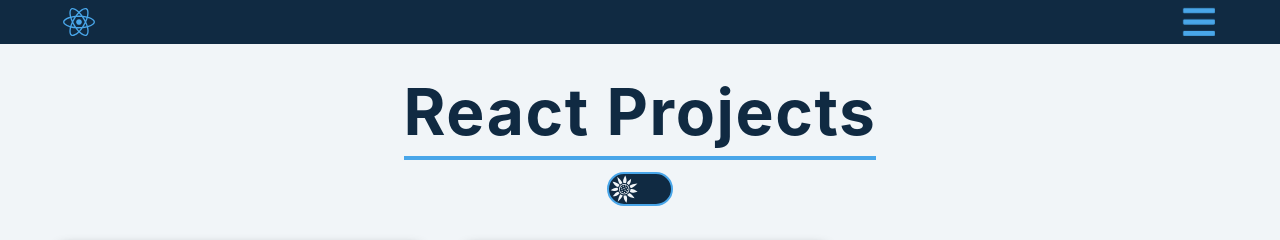
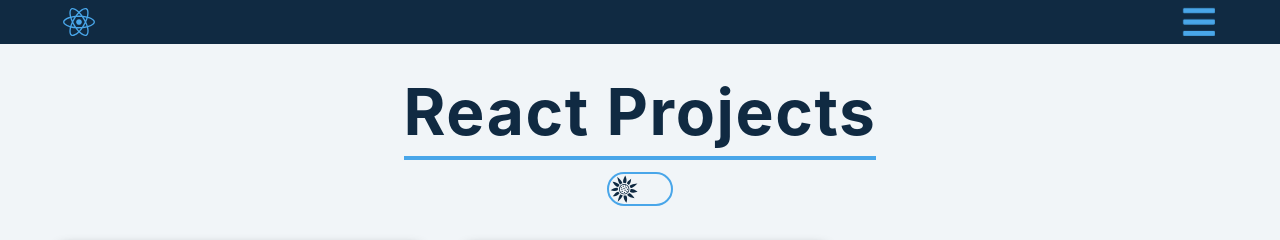
Before and after one commit to mshuber1981/React-JS, a React (Create React App) app: page /#/ in a window 1280 px wide. Shown: the top 240 px of the page. Built offline with nearby package versions, Linux system fonts and the light colour scheme.

Commit message:
Adding theme functionality to context

```diff
--- a/src/App.js
+++ b/src/App.js
@@ -1,4 +1,5 @@
-import { useState, useEffect } from "react";
+import { useEffect, useRef } from "react";
+import { useGlobalContext } from "./context";
 import { HashRouter, Routes, Route } from "react-router-dom";
 // https://v5.reactrouter.com/web/guides/scroll-restoration
 import ScrollToTop from "./components/ScrollToTop";
@@ -25,25 +26,19 @@ const themes = {
 };
 
 export default function App() {
-  const [theme, setTheme] = useState("light");
-
-  function toggleTheme() {
-    theme === "light" ? setTheme("dark") : setTheme("light");
-  }
+  const { theme, setDark, setLight } = useGlobalContext();
+  const setDarkTheme = useRef(setDark);
+  const setLightTheme = useRef(setLight);
 
   useEffect(function () {
-    if (darkMode) {
-      setTheme("dark");
-    } else {
-      setTheme("light");
-    }
+    darkMode ? setDarkTheme.current() : setLightTheme.current();
   }, []);
 
   window
     .matchMedia("(prefers-color-scheme: dark)")
-    .addEventListener("change", function (e) {
-      e.matches ? setTheme("dark") : setTheme("light");
-    });
+    .addEventListener("change", (e) =>
+      e.matches ? setDarkTheme.current() : setLightTheme.current()
+    );
 
   return (
     <HashRouter>
@@ -51,11 +46,7 @@ export default function App() {
       <ThemeProvider theme={themes[theme]}>
         <GlobalStyles />
         <Routes>
-          <Route
-            exact
-            path="/"
-            element={<Home theme={themes[theme]} toggleTheme={toggleTheme} />}
-          />
+          <Route exact path="/" element={<Home />} />
           <Route path="/Birthday-Reminder" element={<BirthdayReminder />} />
           <Route path="/Tours" element={<ToursPage />} />
           <Route path="*" element={<Error />} />
--- a/src/components/ToggleSwitch.jsx
+++ b/src/components/ToggleSwitch.jsx
@@ -1,3 +1,4 @@
+import { useGlobalContext } from "../context";
 import styled from "styled-components";
 import { GiSunflower, GiMoon } from "react-icons/gi";
 
@@ -13,9 +14,9 @@ const StyledSwitch = styled.label`
   transition: var(--transition);
   border: 2px solid var(--clr-primary-5);
   background: ${(props) =>
+    props.theme.name === "light" ? "var(--clr-grey-10)" : "var(--clr-grey-1)"};
+  color: ${(props) =>
     props.theme.name === "light" ? "var(--clr-grey-1)" : "var(--clr-grey-10)"};
-  color: ${(props) =>
-    props.theme.name === "light" ? "var(--clr-grey-10)" : "var(--clr-grey-1)"};
 
   /* Hide defualt checkbox */
   input[type="checkbox"] {
@@ -37,15 +38,17 @@ const StyledSwitch = styled.label`
   }
 `;
 
-export default function ToggleSwitch(props) {
+export default function ToggleSwitch() {
+  const { theme, toggleTheme } = useGlobalContext();
+
   return (
     <StyledSwitch>
       <input
         type="checkbox"
-        aria-label={`Toggle theme, currently ${props.theme.name}.`}
-        onClick={props.toggleTheme}
+        aria-label={`Toggle theme, currently ${theme}.`}
+        onClick={toggleTheme}
       />
-      <div>{props.theme.name === "light" ? <GiSunflower /> : <GiMoon />}</div>
+      <div>{theme === "light" ? <GiSunflower /> : <GiMoon />}</div>
     </StyledSwitch>
   );
 }
--- a/src/context.js
+++ b/src/context.js
@@ -3,16 +3,30 @@ import { useState, createContext, useContext } from "react";
 const AppContext = createContext();
 
 const AppProvider = function ({ children }) {
+  const [theme, setTheme] = useState("light");
   const [isSidebarOpen, setIsSidebarOpen] = useState(false);
 
-  const openSidebar = () => setIsSidebarOpen(true);
+  const setLight = () => setTheme("light");
+
+  const setDark = () => setTheme("dark");
+
+  const toggleTheme = () =>
+    setTheme((prevState) =>
+      prevState === "light" ? setTheme("dark") : setTheme("light")
+    );
+
+  const openSidebar = () => setIsSidebarOpen((prevState) => !prevState);
 
   const closeSidebar = () => setIsSidebarOpen(false);
 
   return (
     <AppContext.Provider
       value={{
+        theme,
         isSidebarOpen,
+        setLight,
+        setDark,
+        toggleTheme,
         openSidebar,
         closeSidebar,
       }}
```
